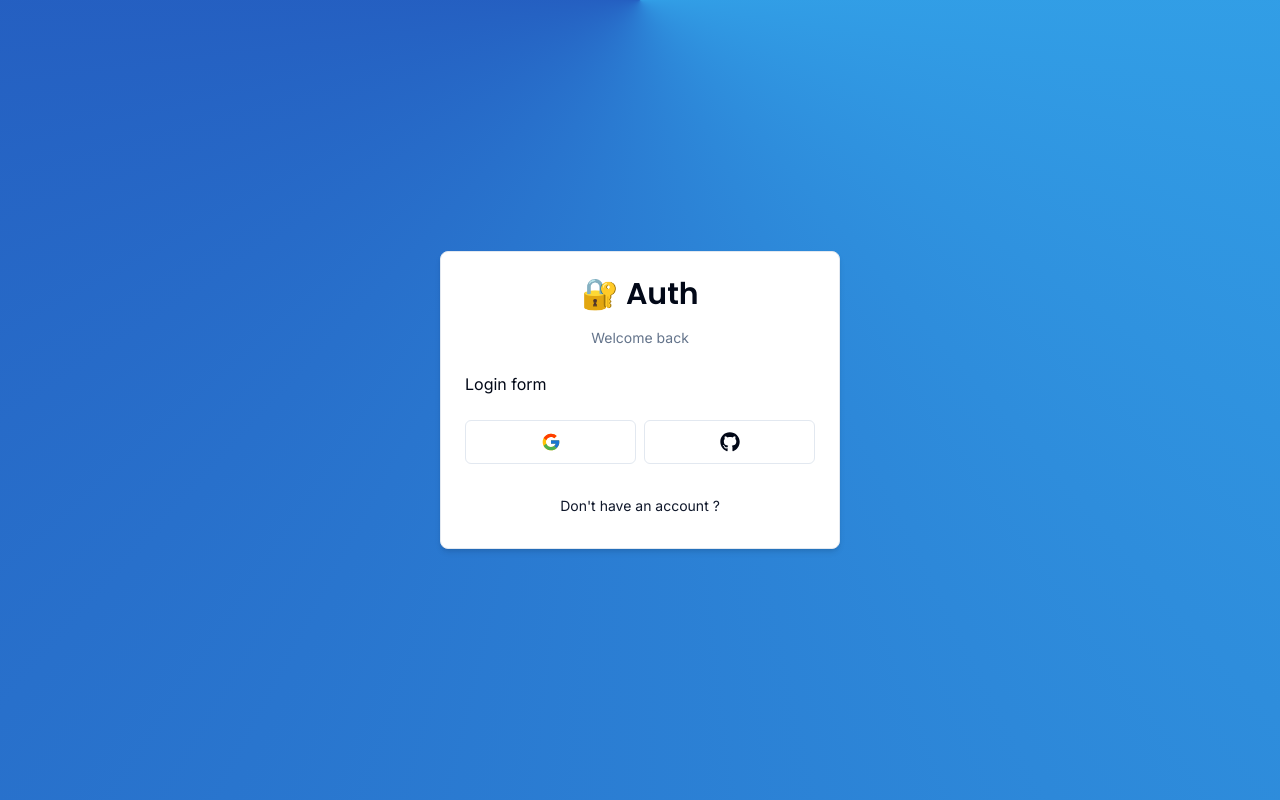
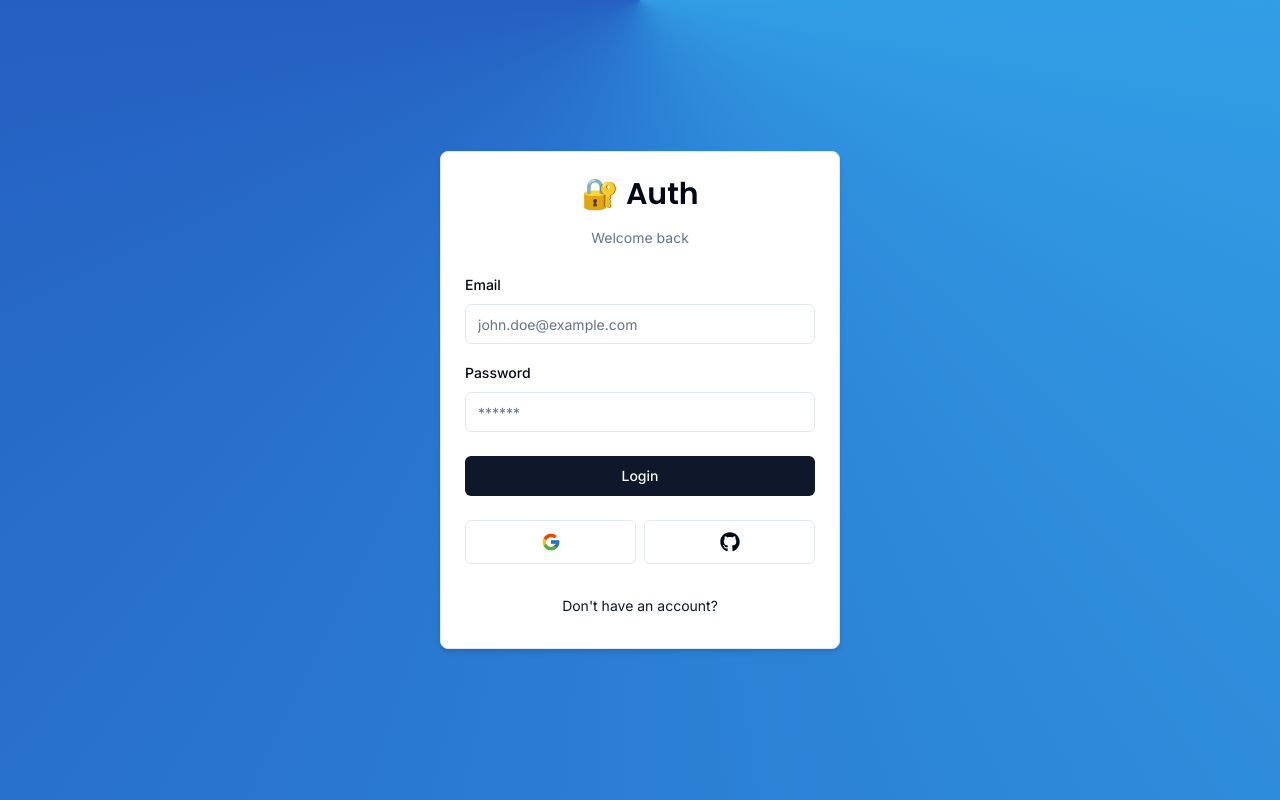
Before and after one commit to Shaaz383/next-advance-authentication, a Next.js app: page /auth/login in a window 1280 px wide. Built offline with nearby package versions, Linux system fonts and the light colour scheme.

Commit message:
login form design

```diff
--- a/components/auth/login-form.tsx
+++ b/components/auth/login-form.tsx
@@ -1,15 +1,93 @@
+"use client"
+
 import React from 'react'
+import * as z from "zod"
 import { CardWrapper } from './card-wrapper'
+import { zodResolver } from '@hookform/resolvers/zod'
+
+
+import { Form, FormControl, FormField, FormItem, FormLabel, FormMessage } from '../ui/form'
+import { useForm } from 'react-hook-form';
+import { LoginSchema } from '@/schemas'
+import { Input } from '../ui/input'
+import { Button } from '../ui/button'
+
+
+const onSubmit = (values: z.infer<typeof LoginSchema>) => {
+  console.log(values)
+}
+
 
 const LoginForm = () => {
+
+  const form = useForm<z.infer<typeof LoginSchema>>({
+    resolver: zodResolver(LoginSchema),
+    defaultValues: {
+      email: '',
+      password: ''
+    }
+  })
+
   return (
     <CardWrapper
-    headerLabel='Welcome back'
-    backButtonLabel="Don't have an account ? "
-    backButtonHref='/auth/register'
-    showSocial
+      headerLabel="Welcome back"
+      backButtonLabel="Don't have an account?"
+      backButtonHref="/auth/register"
+      showSocial
     >
-      Login form
+      <Form {...form}>
+        <form onSubmit={form.handleSubmit(onSubmit)} className="space-y-6">
+          <div className="space-y-4">
+
+            {/* Email */}
+            <FormField
+              control={form.control}
+              name="email"
+              render={({ field }) => (
+                <FormItem>
+                  <FormLabel>Email</FormLabel>
+                  <FormControl>
+                    <Input
+                      {...field}
+                      placeholder="john.doe@example.com"
+                      type="email"
+                    />
+                  </FormControl>
+                  <FormMessage />
+                </FormItem>
+              )}
+            />
+
+            {/* Password */}
+            <FormField
+              control={form.control}
+              name="password"
+              render={({ field }) => (
+                <FormItem>
+                  <FormLabel>Password</FormLabel>
+                  <FormControl>
+                    <Input
+                      {...field}
+
+                      placeholder="******"
+                      type="password"
+                    />
+                  </FormControl>
+
+                  <FormMessage />
+                </FormItem>
+              )}
+            />
+
+
+          </div>
+
+          <Button type='submit' className='w-full'>
+                Login
+          </Button>
+
+        </form>
+      </Form>
     </CardWrapper>
   )
 }
--- /dev/null
+++ b/components/ui/form.tsx
@@ -0,0 +1,176 @@
+import * as React from "react"
+import * as LabelPrimitive from "@radix-ui/react-label"
+import { Slot } from "@radix-ui/react-slot"
+import {
+  Controller,
+  ControllerProps,
+  FieldPath,
+  FieldValues,
+  FormProvider,
+  useFormContext,
+} from "react-hook-form"
+
+import { cn } from "@/lib/utils"
+import { Label } from "@/components/ui/label"
+
+const Form = FormProvider
+
+type FormFieldContextValue<
+  TFieldValues extends FieldValues = FieldValues,
+  TName extends FieldPath<TFieldValues> = FieldPath<TFieldValues>
+> = {
+  name: TName
+}
+
+const FormFieldContext = React.createContext<FormFieldContextValue>(
+  {} as FormFieldContextValue
+)
+
+const FormField = <
+  TFieldValues extends FieldValues = FieldValues,
+  TName extends FieldPath<TFieldValues> = FieldPath<TFieldValues>
+>({
+  ...props
+}: ControllerProps<TFieldValues, TName>) => {
+  return (
+    <FormFieldContext.Provider value={{ name: props.name }}>
+      <Controller {...props} />
+    </FormFieldContext.Provider>
+  )
+}
+
+const useFormField = () => {
+  const fieldContext = React.useContext(FormFieldContext)
+  const itemContext = React.useContext(FormItemContext)
+  const { getFieldState, formState } = useFormContext()
+
+  const fieldState = getFieldState(fieldContext.name, formState)
+
+  if (!fieldContext) {
+    throw new Error("useFormField should be used within <FormField>")
+  }
+
+  const { id } = itemContext
+
+  return {
+    id,
+    name: fieldContext.name,
+    formItemId: `${id}-form-item`,
+    formDescriptionId: `${id}-form-item-description`,
+    formMessageId: `${id}-form-item-message`,
+    ...fieldState,
+  }
+}
+
+type FormItemContextValue = {
+  id: string
+}
+
+const FormItemContext = React.createContext<FormItemContextValue>(
+  {} as FormItemContextValue
+)
+
+const FormItem = React.forwardRef<
+  HTMLDivElement,
+  React.HTMLAttributes<HTMLDivElement>
+>(({ className, ...props }, ref) => {
+  const id = React.useId()
+
+  return (
+    <FormItemContext.Provider value={{ id }}>
+      <div ref={ref} className={cn("space-y-2", className)} {...props} />
+    </FormItemContext.Provider>
+  )
+})
+FormItem.displayName = "FormItem"
+
+const FormLabel = React.forwardRef<
+  React.ElementRef<typeof LabelPrimitive.Root>,
+  React.ComponentPropsWithoutRef<typeof LabelPrimitive.Root>
+>(({ className, ...props }, ref) => {
+  const { error, formItemId } = useFormField()
+
+  return (
+    <Label
+      ref={ref}
+      className={cn(error && "text-destructive", className)}
+      htmlFor={formItemId}
+      {...props}
+    />
+  )
+})
+FormLabel.displayName = "FormLabel"
+
+const FormControl = React.forwardRef<
+  React.ElementRef<typeof Slot>,
+  React.ComponentPropsWithoutRef<typeof Slot>
+>(({ ...props }, ref) => {
+  const { error, formItemId, formDescriptionId, formMessageId } = useFormField()
+
+  return (
+    <Slot
+      ref={ref}
+      id={formItemId}
+      aria-describedby={
+        !error
+          ? `${formDescriptionId}`
+          : `${formDescriptionId} ${formMessageId}`
+      }
+      aria-invalid={!!error}
+      {...props}
+    />
+  )
+})
+FormControl.displayName = "FormControl"
+
+const FormDescription = React.forwardRef<
+  HTMLParagraphElement,
+  React.HTMLAttributes<HTMLParagraphElement>
+>(({ className, ...props }, ref) => {
+  const { formDescriptionId } = useFormField()
+
+  return (
+    <p
+      ref={ref}
+      id={formDescriptionId}
+      className={cn("text-sm text-muted-foreground", className)}
+      {...props}
+    />
+  )
+})
+FormDescription.displayName = "FormDescription"
+
+const FormMessage = React.forwardRef<
+  HTMLParagraphElement,
+  React.HTMLAttributes<HTMLParagraphElement>
+>(({ className, children, ...props }, ref) => {
+  const { error, formMessageId } = useFormField()
+  const body = error ? String(error?.message) : children
+
+  if (!body) {
+    return null
+  }
+
+  return (
+    <p
+      ref={ref}
+      id={formMessageId}
+      className={cn("text-sm font-medium text-destructive", className)}
+      {...props}
+    >
+      {body}
+    </p>
+  )
+})
+FormMessage.displayName = "FormMessage"
+
+export {
+  useFormField,
+  Form,
+  FormItem,
+  FormLabel,
+  FormControl,
+  FormDescription,
+  FormMessage,
+  FormField,
+}
--- /dev/null
+++ b/components/ui/input.tsx
@@ -0,0 +1,25 @@
+import * as React from "react"
+
+import { cn } from "@/lib/utils"
+
+export interface InputProps
+  extends React.InputHTMLAttributes<HTMLInputElement> {}
+
+const Input = React.forwardRef<HTMLInputElement, InputProps>(
+  ({ className, type, ...props }, ref) => {
+    return (
+      <input
+        type={type}
+        className={cn(
+          "flex h-10 w-full rounded-md border border-input bg-background px-3 py-2 text-sm ring-offset-background file:border-0 file:bg-transparent file:text-sm file:font-medium placeholder:text-muted-foreground focus-visible:outline-none focus-visible:ring-2 focus-visible:ring-ring focus-visible:ring-offset-2 disabled:cursor-not-allowed disabled:opacity-50",
+          className
+        )}
+        ref={ref}
+        {...props}
+      />
+    )
+  }
+)
+Input.displayName = "Input"
+
+export { Input }
--- /dev/null
+++ b/components/ui/label.tsx
@@ -0,0 +1,26 @@
+"use client"
+
+import * as React from "react"
+import * as LabelPrimitive from "@radix-ui/react-label"
+import { cva, type VariantProps } from "class-variance-authority"
+
+import { cn } from "@/lib/utils"
+
+const labelVariants = cva(
+  "text-sm font-medium leading-none peer-disabled:cursor-not-allowed peer-disabled:opacity-70"
+)
+
+const Label = React.forwardRef<
+  React.ElementRef<typeof LabelPrimitive.Root>,
+  React.ComponentPropsWithoutRef<typeof LabelPrimitive.Root> &
+    VariantProps<typeof labelVariants>
+>(({ className, ...props }, ref) => (
+  <LabelPrimitive.Root
+    ref={ref}
+    className={cn(labelVariants(), className)}
+    {...props}
+  />
+))
+Label.displayName = LabelPrimitive.Root.displayName
+
+export { Label }
--- a/package.json
+++ b/package.json
@@ -9,6 +9,8 @@
     "lint": "next lint"
   },
   "dependencies": {
+    "@hookform/resolvers": "^3.6.0",
+    "@radix-ui/react-label": "^2.1.0",
     "@radix-ui/react-slot": "^1.1.0",
     "class-variance-authority": "^0.7.0",
     "clsx": "^2.1.1",
@@ -16,9 +18,11 @@
     "next": "14.2.4",
     "react": "^18",
     "react-dom": "^18",
+    "react-hook-form": "^7.52.0",
     "react-icons": "^5.2.1",
     "tailwind-merge": "^2.3.0",
-    "tailwindcss-animate": "^1.0.7"
+    "tailwindcss-animate": "^1.0.7",
+    "zod": "^3.23.8"
   },
   "devDependencies": {
     "@types/node": "^20",
--- /dev/null
+++ b/schemas/index.ts
@@ -0,0 +1,6 @@
+import { z } from "zod";
+
+export const LoginSchema = z.object({
+  email:z.string().email({message:"Email is required"}),
+  password:z.string().min(1, {message : "Password is required"})
+})
```
Also changed, not shown: 1 other file (tests, documents, lock files or other folders).
